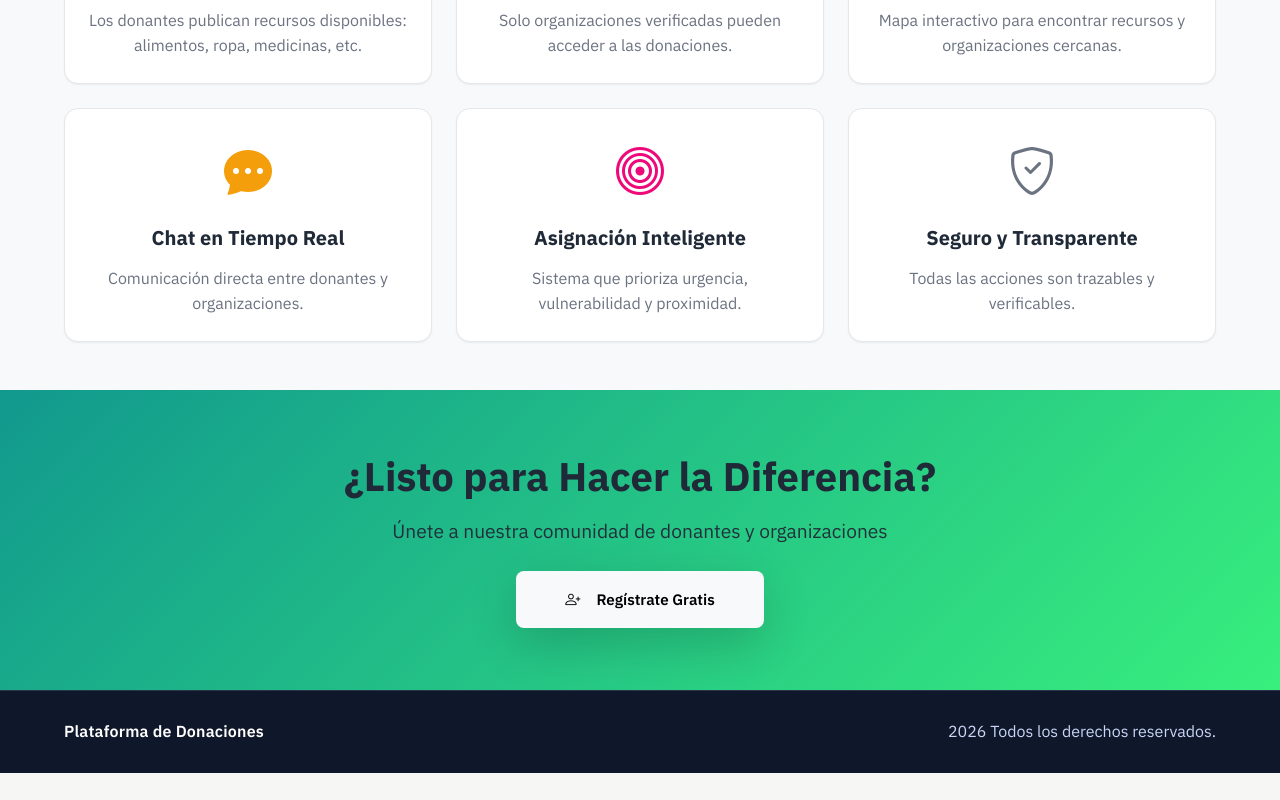
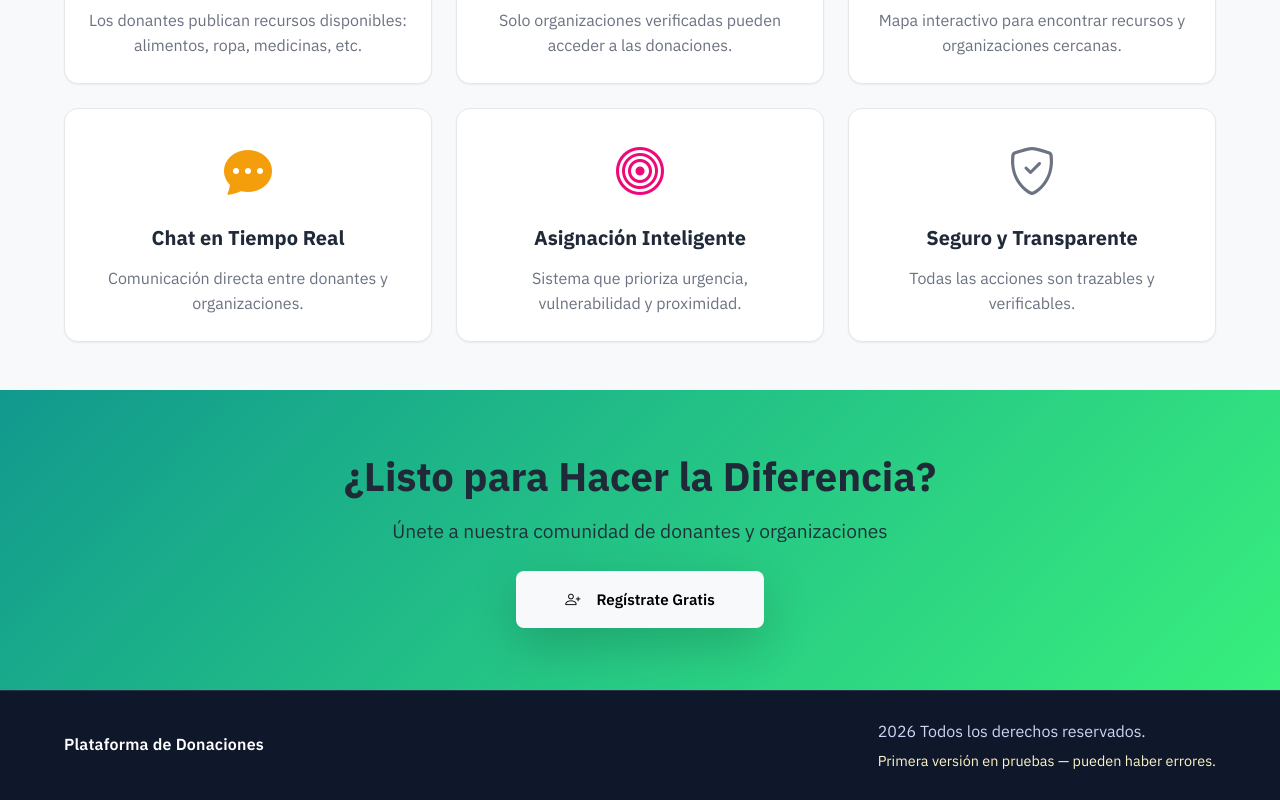
Before and after one commit to oiercar19/PFG-Plataforma-Donaciones, a React (Create React App) app in the folder frontend/: page / in a window 1280 px wide. Shown: the part 795-1595 px from the top of the page. Before the commit the page ends 1568 px from the top, so only its background shows below. Built offline with nearby package versions, Linux system fonts and the light colour scheme; no server answers.

Commit message:
fix (Frontend): restructure Footer component to include warning message

```diff
--- a/frontend/src/components/Footer.css
+++ b/frontend/src/components/Footer.css
@@ -15,3 +15,9 @@
 .footer-meta {
     color: #cbd5f5;
 }
+
+.footer-warning {
+    color: #fef3c7;
+    font-size: 0.9rem;
+    margin-top: 0.25rem;
+}
--- a/frontend/src/components/Footer.js
+++ b/frontend/src/components/Footer.js
@@ -9,7 +9,10 @@ const Footer = () => {
         <footer className="app-footer">
             <Container className="d-flex flex-column flex-md-row justify-content-between align-items-center gap-2">
                 <div className="footer-brand">Plataforma de Donaciones</div>
-                <div className="footer-meta"> {year} Todos los derechos reservados.</div>
+                <div>
+                    <div className="footer-meta">{year} Todos los derechos reservados.</div>
+                    <div className="footer-warning">Primera versión en pruebas — pueden haber errores.</div>
+                </div>
             </Container>
         </footer>
     );
```
